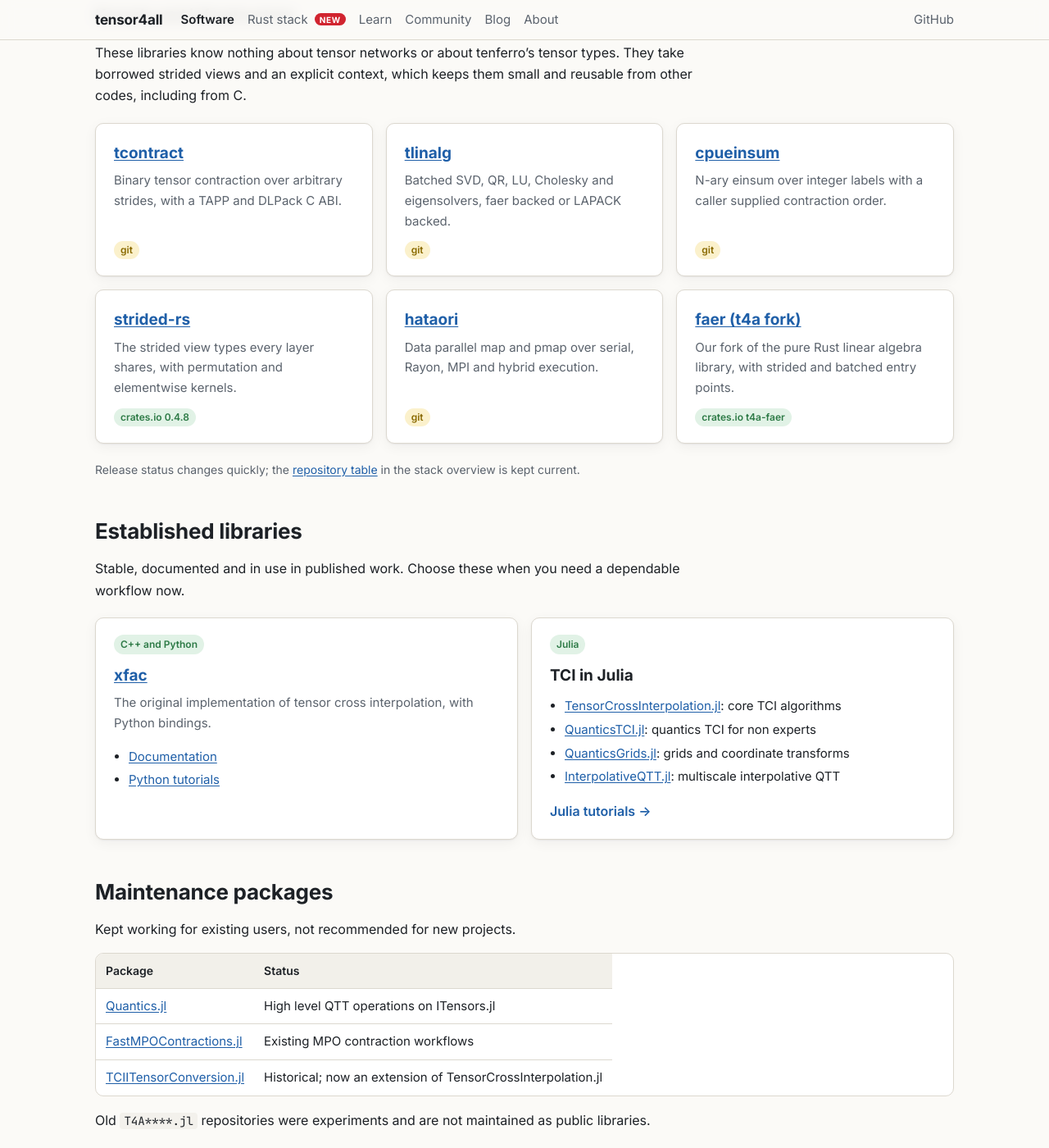
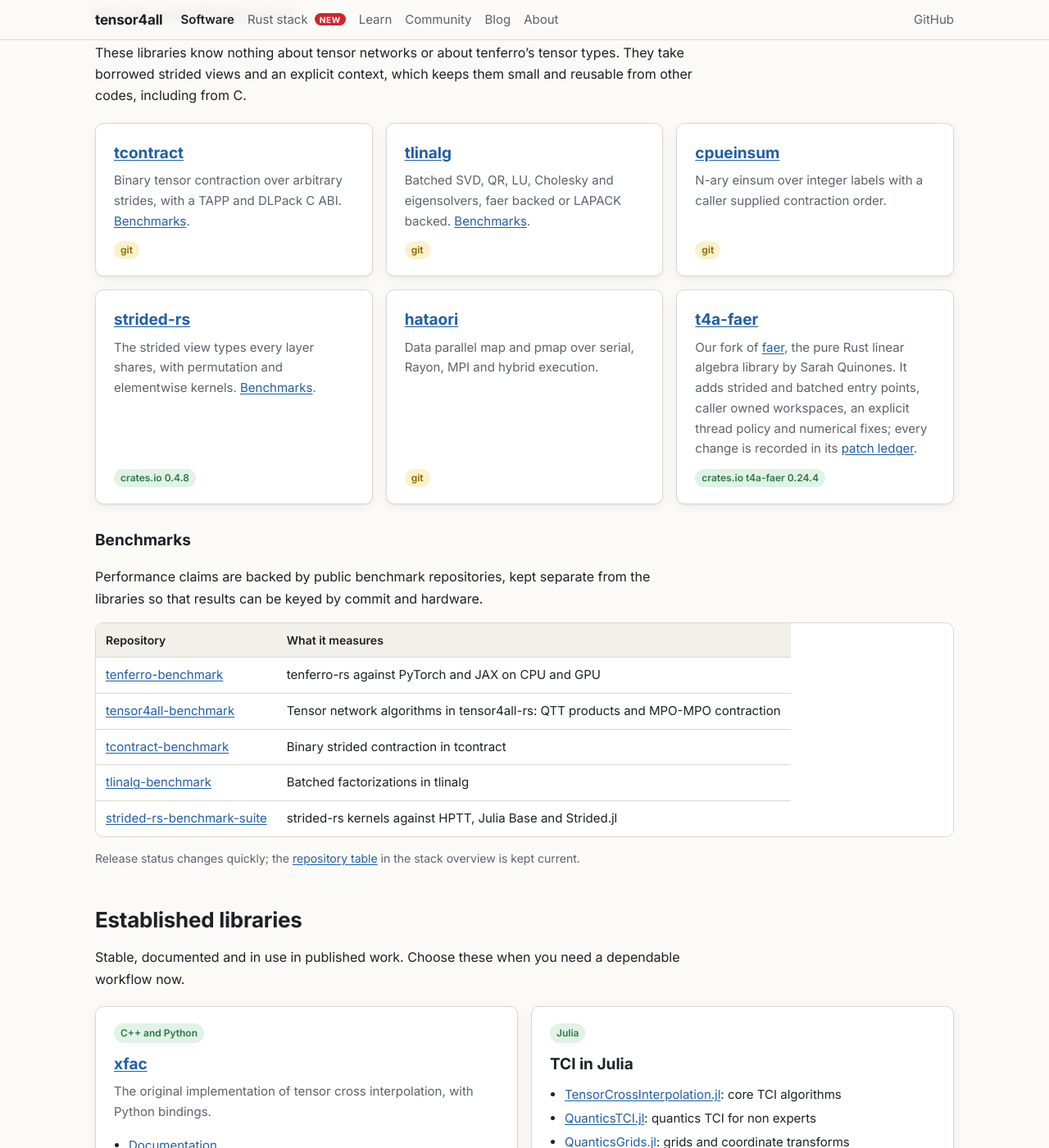
Before and after one commit to tensor4all/tensor4all.github.io, a Jekyll site: the page built from software.md, in a window 1280 px wide and 1400 px high, scrolled down 1383 px. Shown: the whole window at 82% size. Built offline with Jekyll 4.4.1, drawn with Linux system fonts in a browser that asks for light colours; our own code applies the rules of GitHub Pages for plain Markdown files.

Commit message:
Credit upstream faer and link every benchmark repository
Co-Authored-By: Claude Opus 5.5 <noreply@anthropic.com>

```diff
--- a/index.html
+++ b/index.html
@@ -79,7 +79,7 @@ description: An open community building tensor network methods and a Rust softwa
     </div>
     <div class="card">
       <h3>Measured in the open</h3>
-      <p>Reproducible CPU and GPU comparisons against PyTorch and JAX live in <a href="https://github.com/tensor4all/tenferro-benchmark">tenferro-benchmark</a>, keyed by commit and hardware.</p>
+      <p>Reproducible CPU and GPU comparisons against PyTorch and JAX live in <a href="https://github.com/tensor4all/tenferro-benchmark">tenferro-benchmark</a>, keyed by commit and hardware. The core libraries each have <a href="{{ '/software.html#benchmarks' | relative_url }}">its own benchmark repository</a>.</p>
     </div>
   </div>
 
--- a/software.md
+++ b/software.md
@@ -79,12 +79,12 @@ These libraries know nothing about tensor networks or about tenferro's tensor ty
 <div class="cards">
   <div class="card">
     <h3><a href="https://github.com/tensor4all/tcontract-rs">tcontract</a></h3>
-    <p>Binary tensor contraction over arbitrary strides, with a TAPP and DLPack C ABI.</p>
+    <p>Binary tensor contraction over arbitrary strides, with a TAPP and DLPack C ABI. <a href="https://github.com/tensor4all/tcontract-benchmark">Benchmarks</a>.</p>
     <span class="pill wip">git</span>
   </div>
   <div class="card">
     <h3><a href="https://github.com/tensor4all/tlinalg-rs">tlinalg</a></h3>
-    <p>Batched SVD, QR, LU, Cholesky and eigensolvers, faer backed or LAPACK backed.</p>
+    <p>Batched SVD, QR, LU, Cholesky and eigensolvers, faer backed or LAPACK backed. <a href="https://github.com/tensor4all/tlinalg-benchmark">Benchmarks</a>.</p>
     <span class="pill wip">git</span>
   </div>
   <div class="card">
@@ -94,7 +94,7 @@ These libraries know nothing about tensor networks or about tenferro's tensor ty
   </div>
   <div class="card">
     <h3><a href="https://github.com/tensor4all/strided-rs">strided-rs</a></h3>
-    <p>The strided view types every layer shares, with permutation and elementwise kernels.</p>
+    <p>The strided view types every layer shares, with permutation and elementwise kernels. <a href="https://github.com/tensor4all/strided-rs-benchmark-suite">Benchmarks</a>.</p>
     <span class="pill ok">crates.io 0.4.8</span>
   </div>
   <div class="card">
@@ -103,11 +103,23 @@ These libraries know nothing about tensor networks or about tenferro's tensor ty
     <span class="pill wip">git</span>
   </div>
   <div class="card">
-    <h3><a href="https://github.com/tensor4all/faer">faer (t4a fork)</a></h3>
-    <p>Our fork of the pure Rust linear algebra library, with strided and batched entry points.</p>
-    <span class="pill ok">crates.io t4a-faer</span>
+    <h3><a href="https://github.com/tensor4all/faer">t4a-faer</a></h3>
+    <p>Our fork of <a href="https://github.com/sarah-quinones/faer-rs">faer</a>, the pure Rust linear algebra library by Sarah Quinones. It adds strided and batched entry points, caller owned workspaces, an explicit thread policy and numerical fixes; every change is recorded in its <a href="https://github.com/tensor4all/faer/blob/main/PATCHSET.md">patch ledger</a>.</p>
+    <span class="pill ok">crates.io t4a-faer 0.24.4</span>
   </div>
 </div>
+
+### Benchmarks {#benchmarks}
+
+Performance claims are backed by public benchmark repositories, kept separate from the libraries so that results can be keyed by commit and hardware.
+
+| Repository | What it measures |
+| --- | --- |
+| [tenferro-benchmark](https://github.com/tensor4all/tenferro-benchmark) | tenferro-rs against PyTorch and JAX on CPU and GPU |
+| [tensor4all-benchmark](https://github.com/tensor4all/tensor4all-benchmark) | Tensor network algorithms in tensor4all-rs: QTT products and MPO-MPO contraction |
+| [tcontract-benchmark](https://github.com/tensor4all/tcontract-benchmark) | Binary strided contraction in tcontract |
+| [tlinalg-benchmark](https://github.com/tensor4all/tlinalg-benchmark) | Batched factorizations in tlinalg |
+| [strided-rs-benchmark-suite](https://github.com/tensor4all/strided-rs-benchmark-suite) | strided-rs kernels against HPTT, Julia Base and Strided.jl |
 
 <p class="small">Release status changes quickly; the <a href="/tensor4all-meta/stack/#repos">repository table</a> in the stack overview is kept current.</p>
 
```
